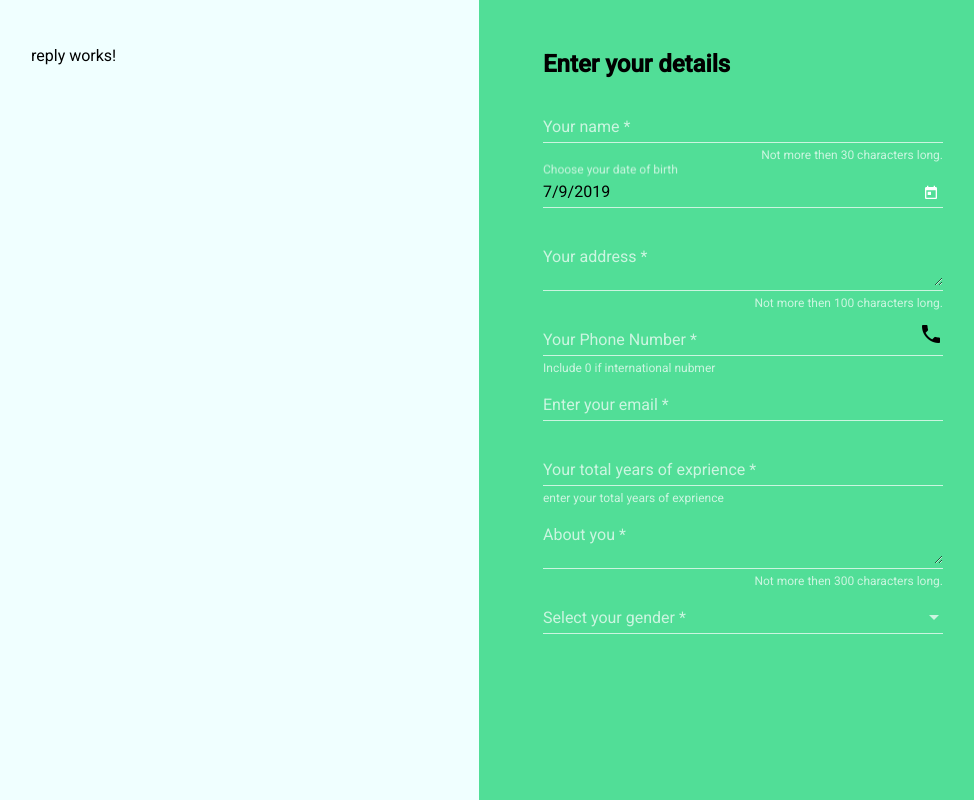
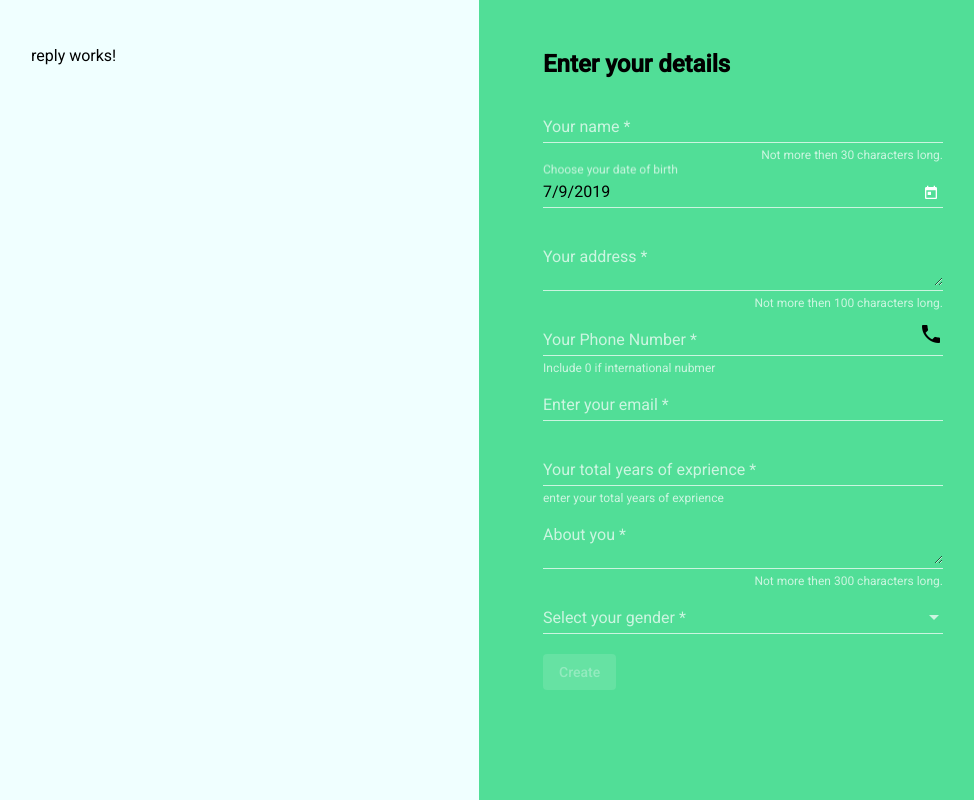
Before and after one commit to jeebanKishore/test, an Angular app: page / in a window 1280 px wide. Shown: the whole page, without its empty margins (33-1007 px from the left). Built offline with nearby package versions, Linux system fonts and the light colour scheme.

Commit message:
Added Form validation

```diff
--- a/src/app/user/forminput/forminput.component.html
+++ b/src/app/user/forminput/forminput.component.html
@@ -52,5 +52,8 @@
           <mat-option value="other">I prefer not to mention</mat-option>
         </mat-select>
       </mat-form-field>
+      <div align="left">
+          <button mat-raised-button type="submit" color="primary" [disabled]="!userData.valid">Create</button>
+      </div>
   </form>
 </div>
--- a/src/app/user/forminput/forminput.component.ts
+++ b/src/app/user/forminput/forminput.component.ts
@@ -27,9 +27,9 @@ export class ForminputComponent implements OnInit {
       name: new FormControl('', [Validators.required, Validators.maxLength(30)]),
       dateOfBirth: new FormControl(new Date()),
       address: new FormControl('', [Validators.required, Validators.maxLength(100)]),
-      exprience: new FormControl('',[Validators.required, Validators.max(25)]),
+      exprience: new FormControl('', [Validators.required, Validators.max(25)]),
       email: new FormControl('', [Validators.required, Validators.email]),
-      phoneNumber: new FormControl('',[Validators.required, Validators.max(11)]),
+      phoneNumber: new FormControl('', [Validators.required, Validators.maxLength(11)]),
       aboutYou: new FormControl('', [Validators.required, Validators.maxLength(100)]),
       gender: new FormControl('', [Validators.required, Validators.maxLength(100)])
     });
@@ -45,16 +45,17 @@ export class ForminputComponent implements OnInit {
     }
   }
 
-    private executeUserCreation = (userFormValue) => {
+  private executeUserCreation = (userFormValue) => {
     const user: Userdata = {
       name: userFormValue.name,
       dateOfBirth: userFormValue.dateOfBirth,
       address: userFormValue.address,
       exprience: userFormValue.exprience,
-      email: userFormValue.exprience,
-      phoneNumber: userFormValue.exprience,
+      email: userFormValue.email,
+      phoneNumber: userFormValue.phoneNumber,
       aboutYou: userFormValue.aboutYou,
       gender: userFormValue.gender
     };
+    console.log(user);
   }
 }
```
